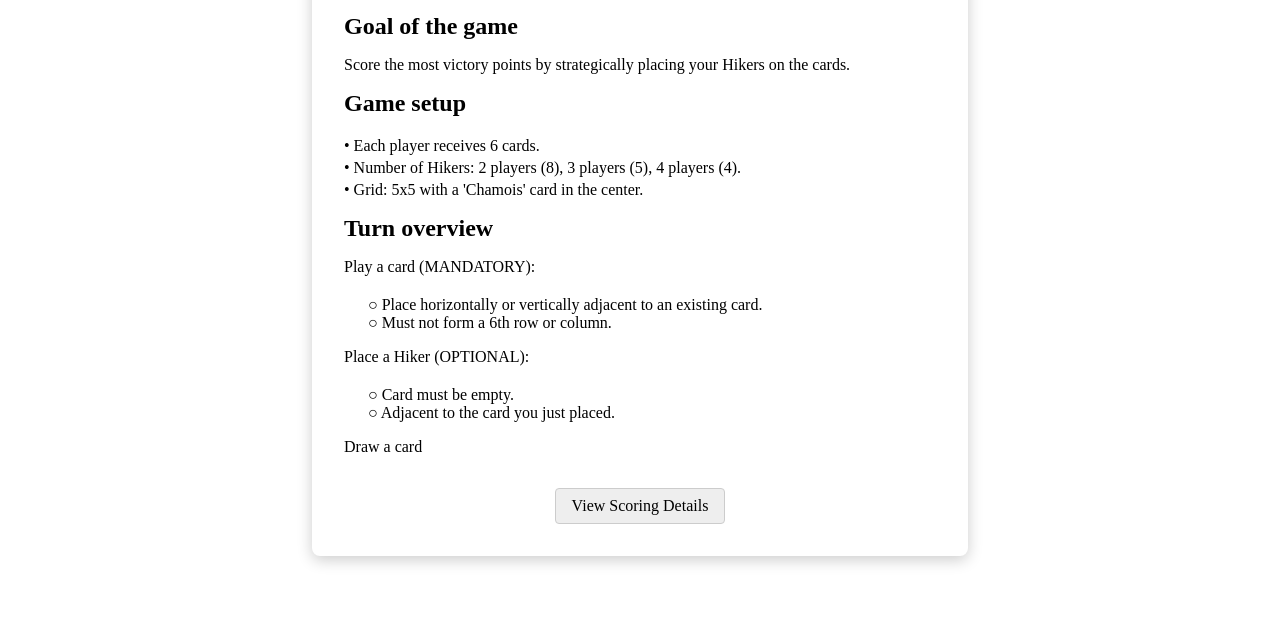
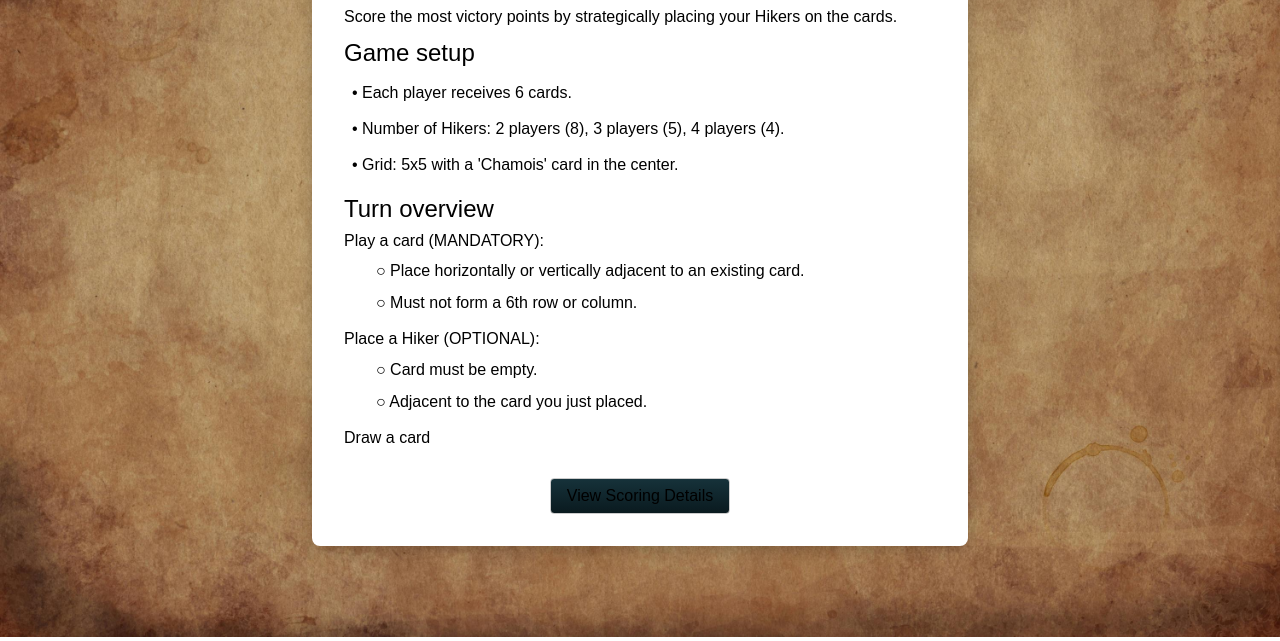
Before and after one commit to SausMeesterXIV/TestAlpina, a website: page src/rules.html in a window 1280 px wide. Shown: the part 159-800 px from the top of the page. Drawn offline with Linux system fonts and the light colour scheme.

Commit message:
Adds reset and screen css link

```diff
--- a/src/rules.html
+++ b/src/rules.html
@@ -4,6 +4,8 @@
     <meta charset="UTF-8">
     <meta name="viewport" content="width=device-width, initial-scale=1.0">
     <title>Alpina - Rules</title>
+    <link rel="stylesheet" href="assets/css/reset.css">
+    <link rel="stylesheet" href="assets/css/screen.css">
     <link rel="stylesheet" href="assets/css/rules.css">
     <script src="assets/js/rules.js" defer></script>
 </head>
```
